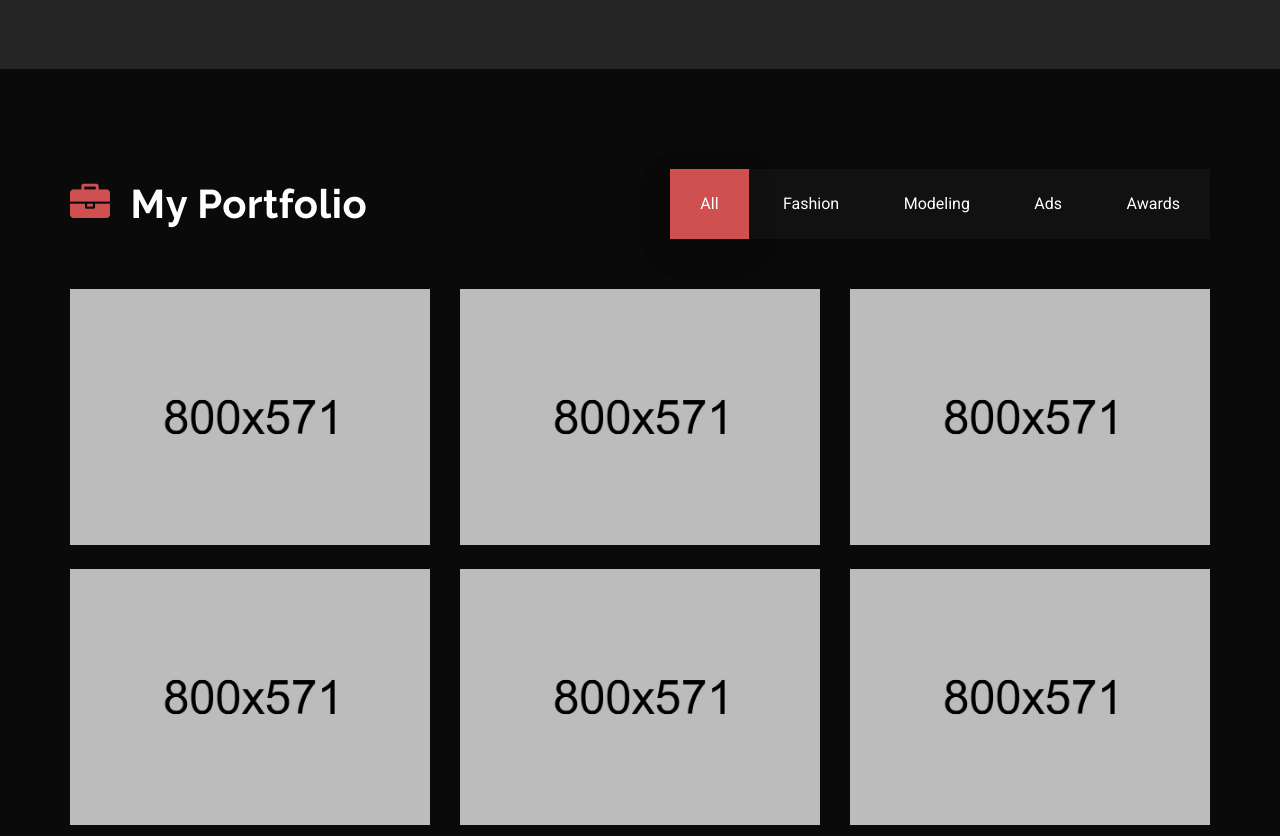
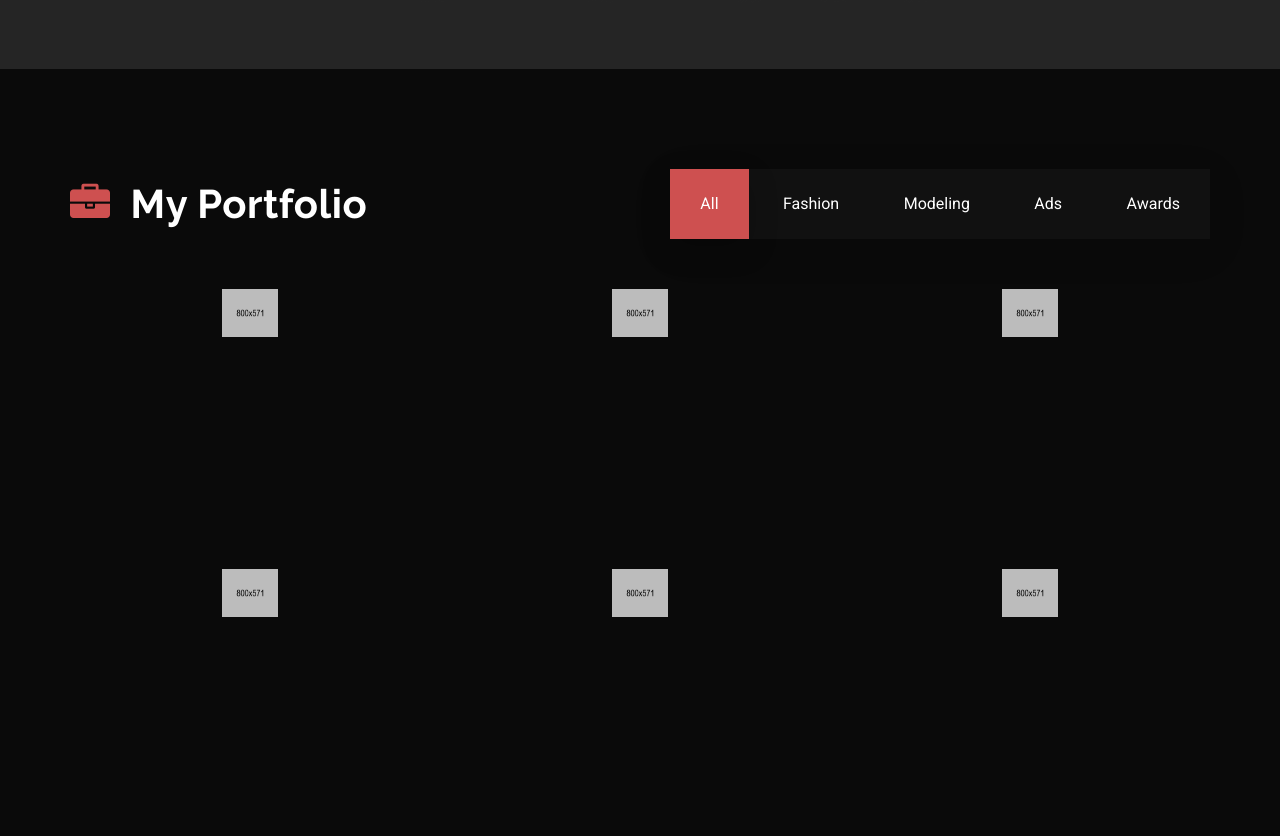
Before and after one commit to dwaynelewis/lauramartin1994, a plain HTML site: page index.html in a window 1280 px wide. Shown: the part 3008-3844 px from the top of the page. Drawn offline with Linux system fonts and the light colour scheme; some packages are replaced by stand-ins of ours.

```diff
--- a/assets/css/style.css
+++ b/assets/css/style.css
@@ -1096,7 +1096,9 @@
 }
 
 .img-responsive {
-    width: 100%;
+    /* width: 100%; */
+    width: 3.5rem;
+    height: 3rem;
 }
 
 .portfolio_img_overlay {
```
